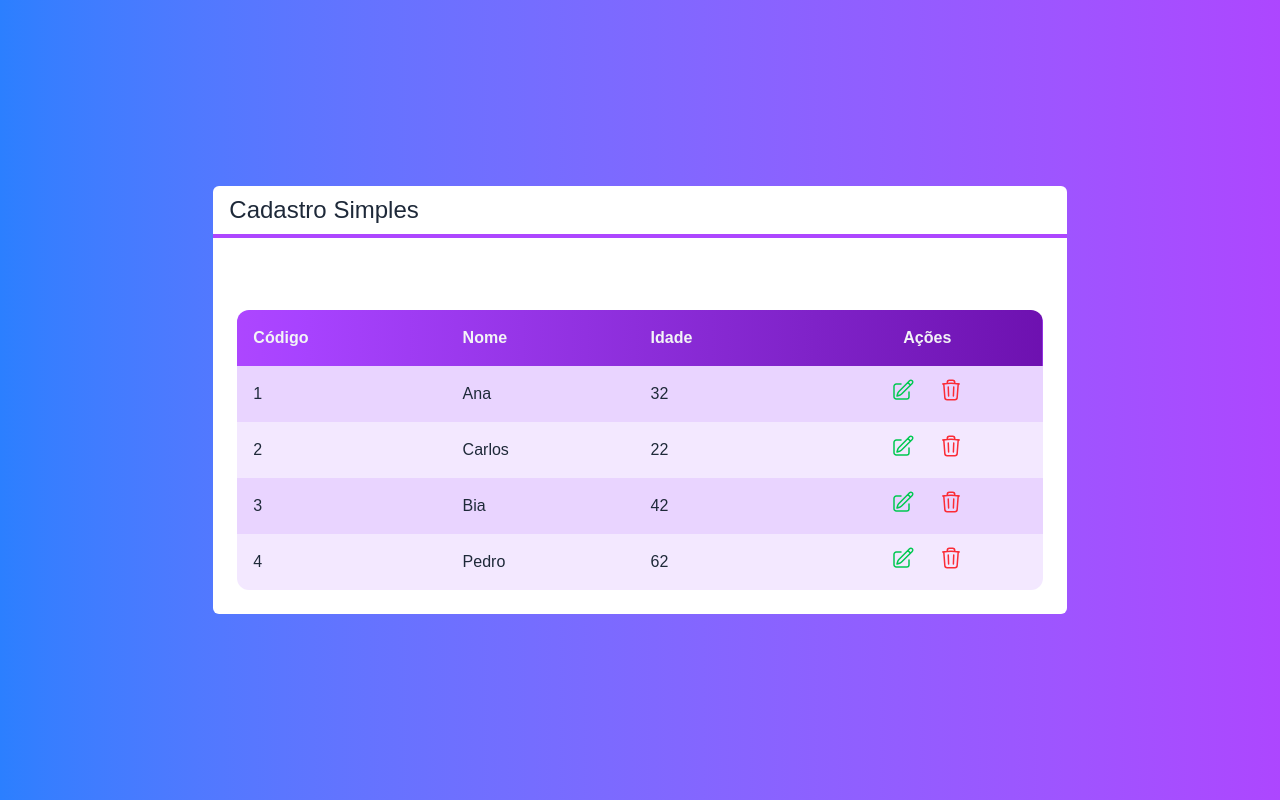
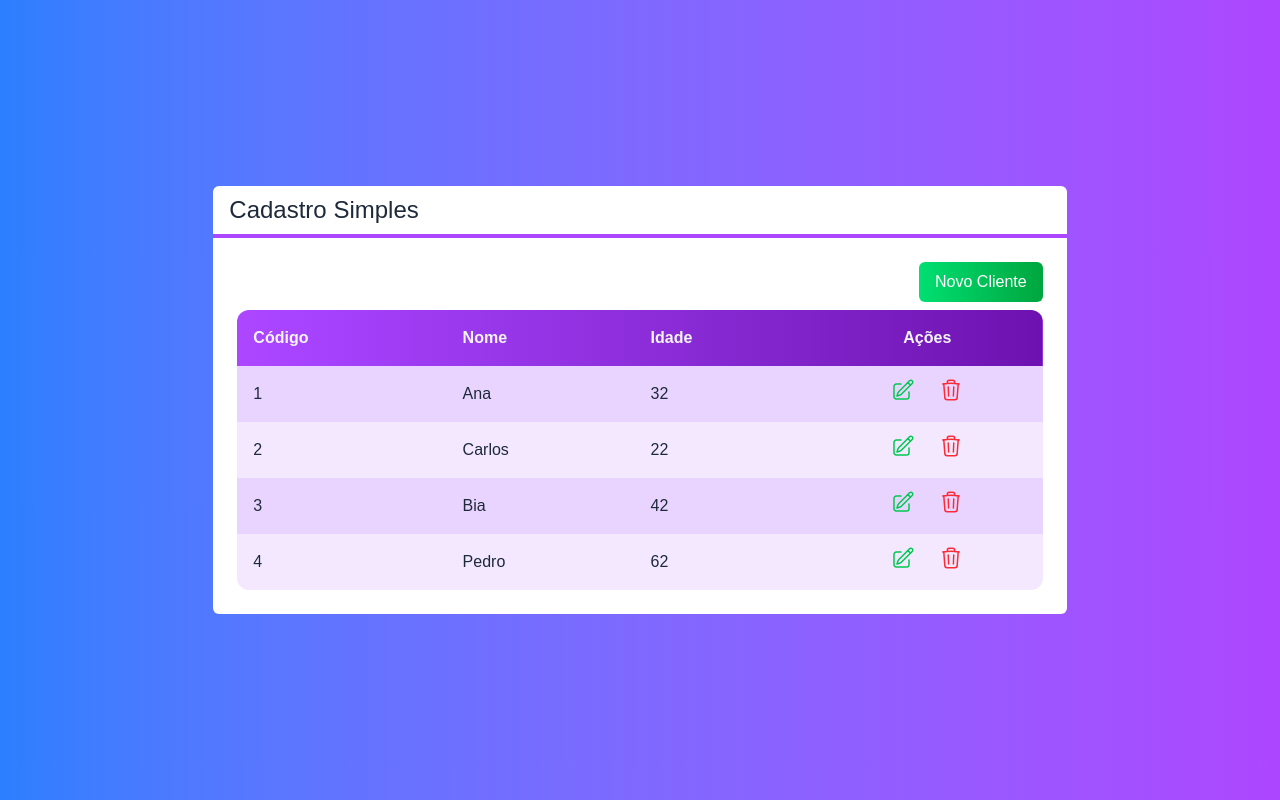
Before and after one commit to PomboObeso/next-crud, a Next.js app: page / in a window 1280 px wide. Built offline with nearby package versions, Linux system fonts and the light colour scheme.

Commit message:
Fix color Button & Add env var

```diff
--- a/src/components/Botao.tsx
+++ b/src/components/Botao.tsx
@@ -1,15 +1,20 @@
 interface BotaoProps {
-    cor?: 'green' | 'blue' |'gray'
+    cor?: 'green' | 'blue' | 'gray'
     className?: string
-    children: any
+    children: string
     onClick?: () => void
 }
 
 export default function Botao(props: BotaoProps) {
-    const cor = props.cor ?? 'blue'
+    const cores = {
+        green: 'from-green-400 to-green-600',
+        blue: 'from-blue-400 to-blue-600',
+        gray: 'from-gray-400 to-gray-600'
+    }
+    const cor = props.cor ?? 'gray'
     return (
-        <button onClick={props.onClick} className= {`
-            bg-linear-to-r from-${cor}-400 to-${cor}-600 text-white
+        <button onClick={props.onClick} className={`
+            bg-linear-to-r ${cores[cor]} text-white
             px-4 py-2 rounded-md
             ${props.className}
         `}>
--- a/src/components/Formulario.tsx
+++ b/src/components/Formulario.tsx
@@ -31,7 +31,7 @@ export default function Formulario(props: FormularioProps) {
                 valorAlterado={setIdade}
             />
             <div className="flex justify-end mt-3">
-                <Botao className="mr-2" onClick={() => props.clienteAlterado?.(new Cliente(nome, +idade, id))}>
+                <Botao className="mr-2" cor="blue" onClick={() => props.clienteAlterado?.(new Cliente(nome, +idade, id))}>
                     {id ? 'Alterar' : 'Salvar'}
                 </Botao>
                 <Botao onClick={props.cancelado}> Cancelar </Botao>
--- a/src/pages/index.tsx
+++ b/src/pages/index.tsx
@@ -43,7 +43,7 @@ export default function Home() {
         {visivel === 'tabela' ? (
           <>
             <div className="flex justify-end">
-              <Botao onClick={novoCliente} className="mb-2">Novo Cliente</Botao>
+              <Botao onClick={novoCliente} cor="green" className="mb-2">Novo Cliente</Botao>
             </div>
             <Tabela clientes={clientes}
               clienteSelecionado={clienteSelecionado}
--- /dev/null
+++ b/tailwind.config.js
@@ -0,0 +1,19 @@
+module.exports = {
+    content: [
+      './src/pages/**/*.{js,ts,jsx,tsx}',
+      './src/components/**/*.{js,ts,jsx,tsx}'
+    ],
+    safelist: [
+      /^bg-/,
+      /^to-/,
+      /^from-/,
+    ],
+  darkMode: false, // or 'media' or 'class'
+  theme: {
+    extend: {},
+  },
+  variants: {
+    extend: {},
+  },
+  plugins: [],
+}
```
